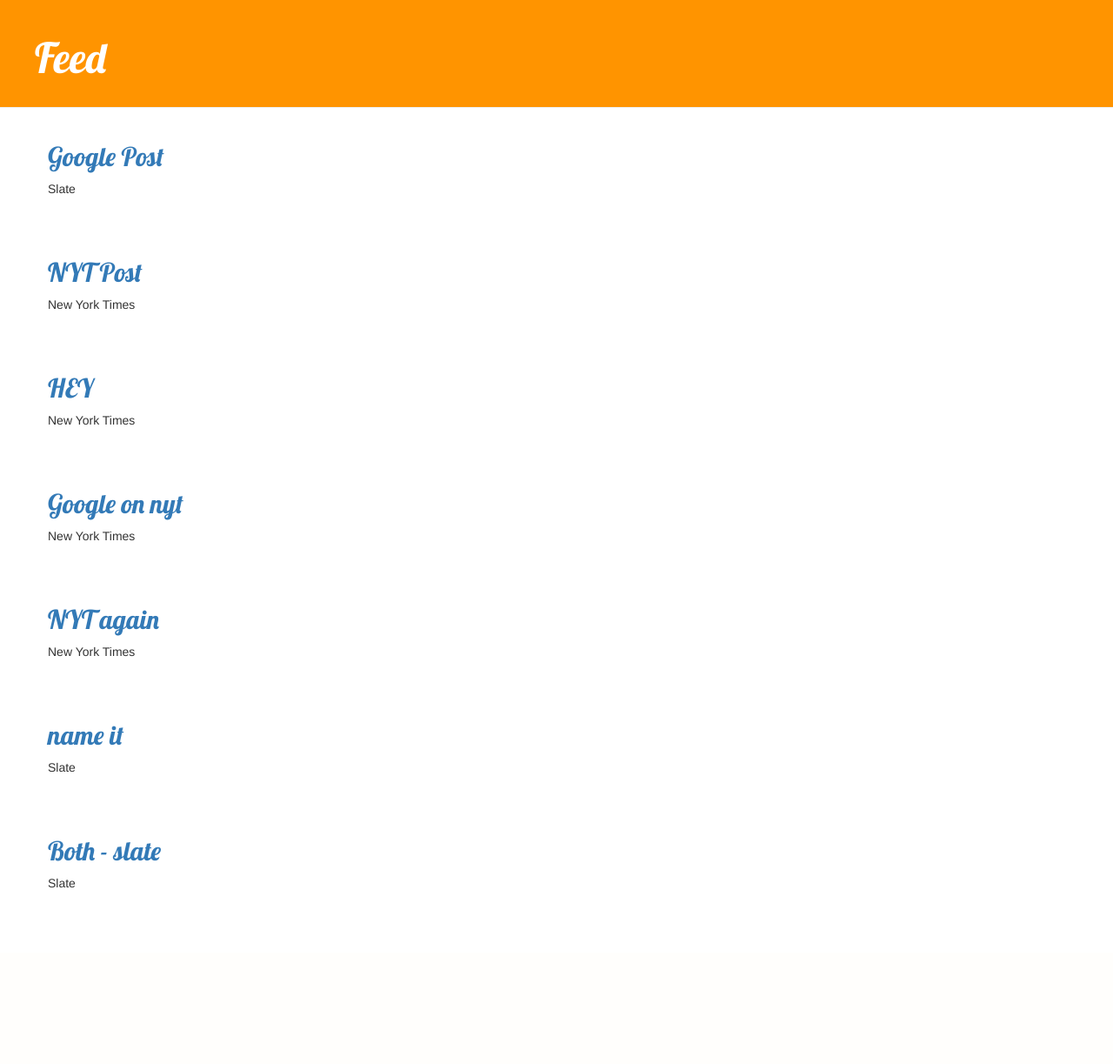
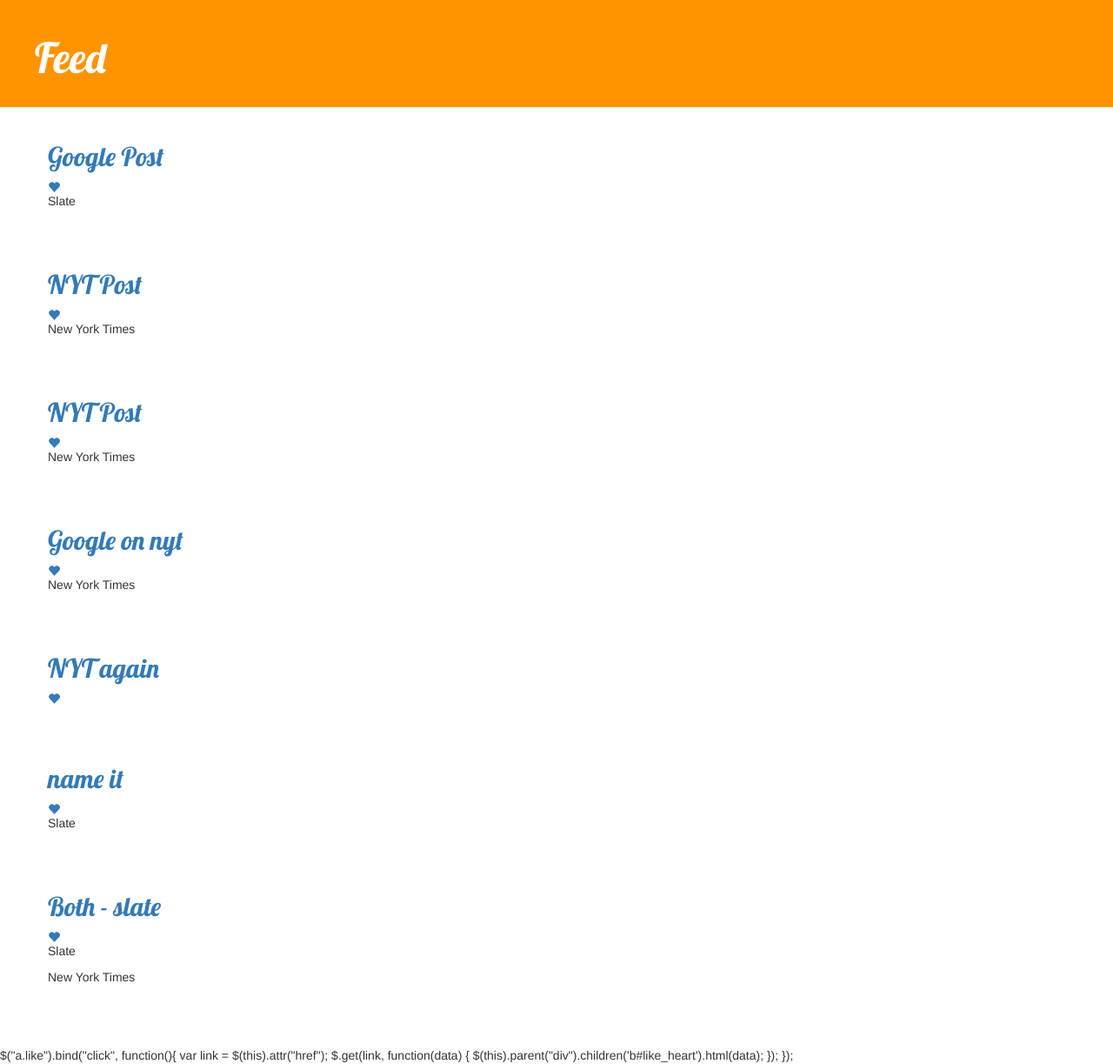
Before and after one commit to cbfif47/nocomment, a Django app: page / in a window 1280 px wide. Shown: the whole page at 87% size. Before the commit the page ends 1021 px from the top, so only its background shows below. Run offline with Django 3.2, Linux system fonts and the light colour scheme; data comes from the database, SQL or seed files in the repository; some libraries are stand-ins or nearby versions.

Commit message:
working with fakes

```diff
--- a/feed/admin.py
+++ b/feed/admin.py
@@ -1,7 +1,7 @@
 from django.contrib import admin
-from .models import Source, Post, PrePost, ScoredPost
+from .models import Source, Post, RawPost, ScoredPost
 
 admin.site.register(Source)
 admin.site.register(Post)
-admin.site.register(PrePost)
+admin.site.register(RawPost)
 admin.site.register(ScoredPost)
--- a/feed/models.py
+++ b/feed/models.py
@@ -24,7 +24,10 @@
 	def __str__(self):
 		return self.name
 
-class PrePost(models.Model):
+
+
+class RawPost(models.Model):
+	author = models.ForeignKey('auth.User')
 	source = models.ForeignKey('source')
 	link = models.URLField()
 	name = models.TextField(default='')
@@ -36,6 +39,7 @@
 		return self.name
 
 class ScoredPost(models.Model):
+	author = models.ForeignKey('auth.User')
 	sources = models.ManyToManyField('source')
 	link = models.URLField()
 	name = models.TextField(default='')
--- a/feed/templates/feed/base.html
+++ b/feed/templates/feed/base.html
@@ -9,7 +9,7 @@
     </head>
     <body>
         <div class="page-header">
-            <h1><a href="">Feed</a></h1>
+            <h1><a href="{% url 'post_list' %}">Feed</a></h1>
         </div>
 
         <div class="content container">
@@ -21,4 +21,10 @@
 		    </div>
 		</div>
     </body>
+    $("a.like").bind("click", function(){
+    var link = $(this).attr("href");
+    $.get(link, function(data) {
+        $(this).parent("div").children('b#like_heart').html(data);
+    });
+});
 </html>
--- a/feed/templates/feed/post_list.html
+++ b/feed/templates/feed/post_list.html
@@ -4,6 +4,8 @@
 	{% for post in posts %}
 		<div class="post">
 			<h2><a href={{post.link}}>{{ post.name }}</a></h2>
+			<a href="{% url 'post_like' pk=post.pk %}" >
+			<span class="glyphicon glyphicon-heart"></span></a>
 			{% for source in post.sources.all %}
 				<p>{{ source.name }}</p>
 			{% endfor %}
--- a/feed/urls.py
+++ b/feed/urls.py
@@ -3,4 +3,5 @@
 
 urlpatterns = [
 	url(r'^$', views.post_list, name='post_list'),
+	url(r'^post/(?P<pk>\d+)/like$', views.post_like, name='post_like'),
 ]
--- a/feed/views.py
+++ b/feed/views.py
@@ -1,48 +1,77 @@
-from django.shortcuts import render
+from django.shortcuts import render, redirect
 from django.utils import timezone
+from django.db.models import Sum
 from datetime import datetime, timedelta, time
-from .models import Post, PrePost, Source, ScoredPost
+from .models import Post, RawPost, Source, ScoredPost
+from .forms import PostLike
 
 # Create your views here.
 def post_list(request):
-	makeNewPosts(1)
+	scorePosts(1)
+	makePosts(1)
 	posts = Post.objects.filter(created_date__lte=timezone.now()).order_by('created_date')
 	return render(request, 'feed/post_list.html', {'posts':posts})
 
-def makeNewPosts(user):
+def scorePosts(user):
 	yesterday = timezone.now().date() - timedelta(1)
-	prePosts = PrePost.objects.filter(source__author=user,created_date__gte=yesterday)   #need to maybe just make it yesterday, not today
-	for prePost in prePosts:
+	rawPosts = RawPost.objects.filter(source__author=user,created_date__gte=yesterday)   #need to maybe just make it yesterday, not today
+	for rawPost in rawPosts:
 		try:
 			#if we're already scoring it, increment the existing score
-			existing = ScoredPost.objects.get(link=prePost.link)
-			existing.score += prePost.source.score
-			existing.sources.add(prePost.source.id)  #add the source
-			existing.save()
+			existing = ScoredPost.objects.get(link=rawPost.link)
+			if rawPost.source not in existing.sources.all():    #if we've already got it, just ignore
+				existing.score += rawPost.source.score
+				existing.sources.add(rawPost.source.id)  #add the source
+				existing.save()
 		except ScoredPost.DoesNotExist:
 			#otherwise make a new scoredPost and increment the score
 			newScoredPost = ScoredPost(
-				link = prePost.link,
-				name = prePost.name,
-				postType = prePost.postType,
-				score = prePost.source.score,
-				created_date = prePost.created_date
+				link = rawPost.link,
+				name = rawPost.name,
+				postType = rawPost.postType,
+				score = rawPost.source.score,
+				created_date = rawPost.created_date
 				)
 			newScoredPost.save()
 			#add the source relationship after saving the scoredPost
-			newScoredPost.sources.add(prePost.source.id)
+			newScoredPost.sources.add(rawPost.source.id)
 			newScoredPost.save()
 
-	for prePost in prePosts:
-		newSource = prePost.source.id
-		existing = Post.objects.filter(link=prePost.link)
+
+def makePosts(user):
+	#look at our sources right now to determine the threshold
+	sources = Source.objects.all()
+	totalScore = sources.aggregate(Sum('score'))['score__sum']  #it makes a dict, gotta access the value
+	sourceCount = sources.count()
+	threshold = totalScore/sourceCount
+	yesterday = timezone.now().date() - timedelta(1)
+
+	#grab posts that meet the threshold
+	scoredPosts = ScoredPost.objects.filter(author=user,created_date__gte=yesterday,score__gte=threshold)
+	for p in scoredPosts:
+		#check if we've already posted this one
+		existing = Post.objects.filter(link=p.link)
 		if not existing:
+			#make a list of the post sources, so we can add it later
+			postSources = list(s.id for s in p.sources.all())
 			newPost = Post(
-				author = prePost.source.author,
-				link = prePost.link,
-				name = prePost.name,
-				created_date = prePost.created_date
+				author = p.author,
+				link = p.link,
+				name = p.name,
+				postType = 'Video',
+				created_date = p.created_date
 				)
 			newPost.save()
-			newPost.sources.add(newSource)
-			newPost.save()
+			#add the sources
+			newPost.sources.add(*postSources)
+
+def post_like(request, pk):
+	post = Post.objects.get(pk=pk)
+	if request.method == "POST":
+		form = PostLike(request.POST, instance=post)
+		if form.is_valid():
+			post = form.save()
+			return redirect('post_like', pk=post.pk)
+	post = Post.objects.get(pk=pk)
+	form = PostLike(instance=post)
+	return render(request, 'feed/post_detail.html', {'post':post, 'form':form})
```
Also changed, not shown: feed/forms.py (added, +9 -0 lines), feed/templates/feed/post_detail.html (added, +19 -0 lines), db.sqlite3, feed/migrations/0010_auto_20170228_1421.py (added), feed/migrations/0011_auto_20170228_1531.py (added).
